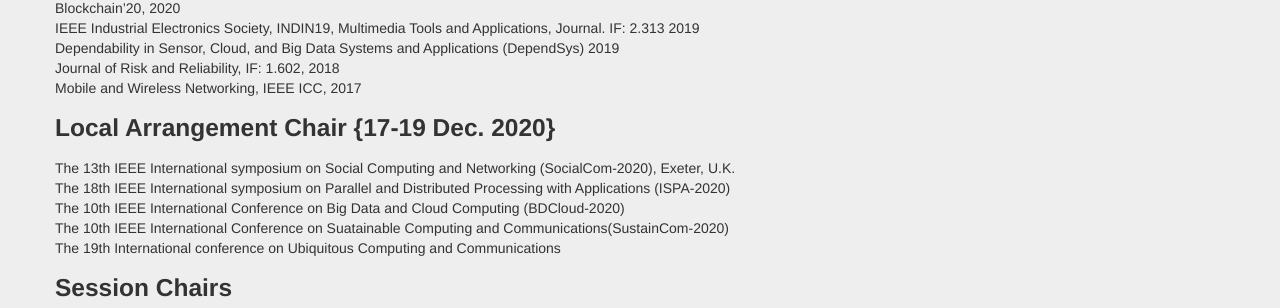
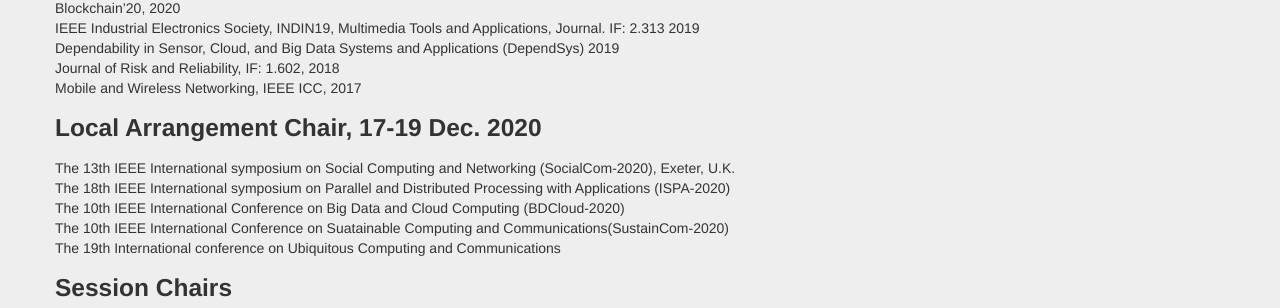
Before and after one commit to jdaisyzhang/JuanZhang, a Jekyll site: the page built from index.md, in a window 1280 px wide. Shown: the part 1356-1664 px from the top of the page. Built offline with Jekyll 4.4.1, drawn with Linux system fonts in a browser that asks for light colours; our own code applies the rules of GitHub Pages for plain Markdown files.

```diff
--- a/index.md
+++ b/index.md
@@ -37,17 +37,17 @@ Mobile Edge Computing, Game Theory, Deep ReinforcementLearning, Decision Making
 ## Services
 ### Reviewer
 
- IEEE Transactions on Network and Service Management, 2021 <br>
+IEEE Transactions on Network and Service Management, 2021 <br>
 Sustainable Cities and Society, IF: 5.268 2021 <br>
- IEEE ISPA/BDCloud/SocialCom/SustainCom and IUCC, 2019  \&  2020<br>
+IEEE ISPA/BDCloud/SocialCom/SustainCom and IUCC, 2019  \&  2020<br>
 Blockchain'20, 2020 <br>
 IEEE Industrial Electronics Society, INDIN19, Multimedia Tools and Applications, Journal. IF: 2.313 2019 <br>
- Dependability in Sensor, Cloud, and Big Data Systems and Applications (DependSys) 2019 <br>
- Journal of Risk and Reliability, IF: 1.602, 2018 <br>
- Mobile and Wireless Networking, IEEE ICC, 2017 <br>
+Dependability in Sensor, Cloud, and Big Data Systems and Applications (DependSys) 2019 <br>
+Journal of Risk and Reliability, IF: 1.602, 2018 <br>
+Mobile and Wireless Networking, IEEE ICC, 2017 <br>
 
 
-### Local Arrangement Chair {17-19 Dec. 2020}
+### Local Arrangement Chair, 17-19 Dec. 2020
 
  The 13th IEEE International symposium on Social Computing and Networking (SocialCom-2020), Exeter, U.K. <br>
  The 18th IEEE International symposium on Parallel and Distributed Processing with Applications (ISPA-2020)<br>
```
